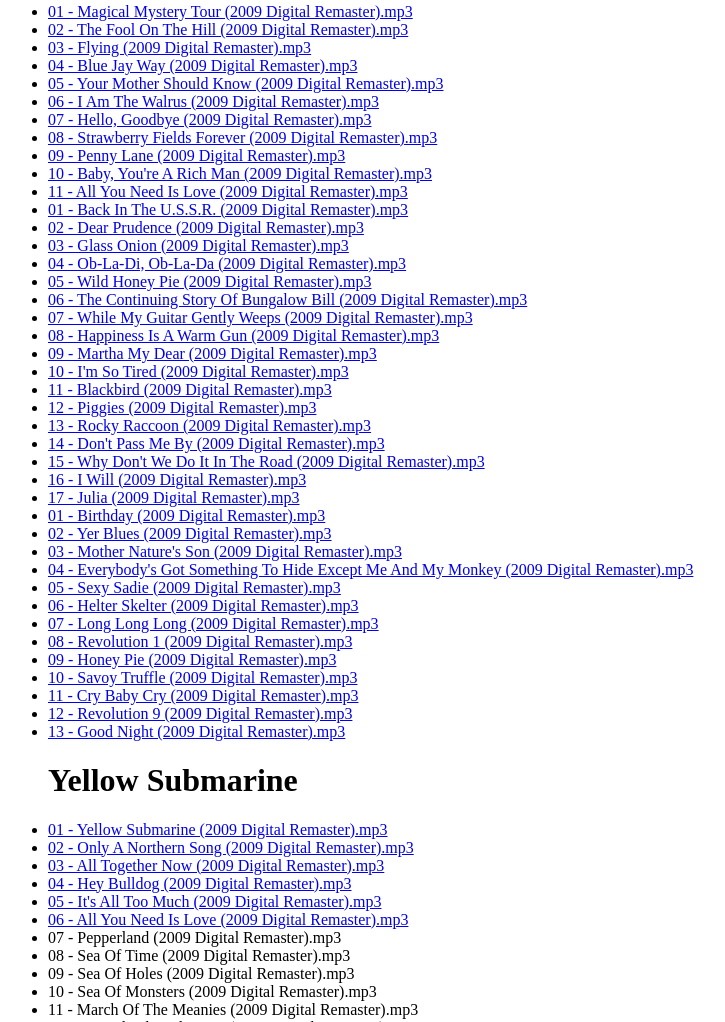
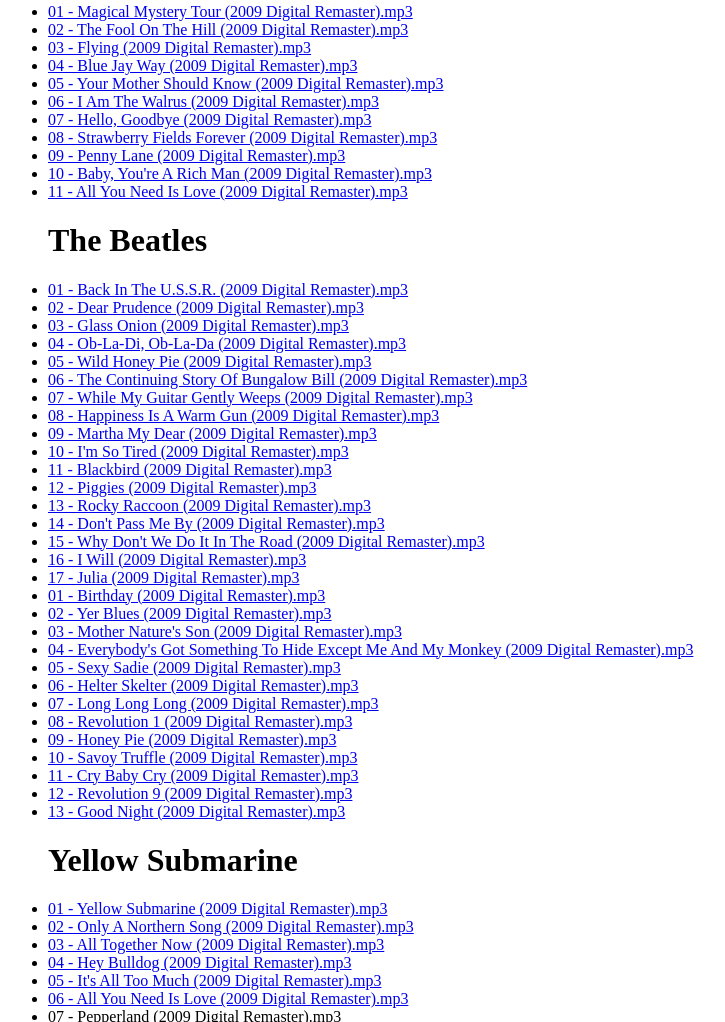
Before and after one commit to BrodyHmorestuff/BrodyHmorestuff.github.io, a plain HTML site: page beat/index.html in a window 1280 px wide. Shown: the part 2799-3821 px from the top of the page, without its empty margins (0-725 px from the left). Drawn offline with Linux system fonts and the light colour scheme.

Commit message:
Update index.html

```diff
--- a/beat/index.html
+++ b/beat/index.html
@@ -388,7 +388,7 @@
 		<li>
 			<a href="\beat\11 - All You Need Is Love (2009 Digital Remaster).mp3">11 - All You Need Is Love (2009 Digital Remaster).mp3</a>
 		</li>
-
+<h1>The Beatles</h1>
 		<li>
 			<a href="\beat\01 - Back In The U.S.S.R. (2009 Digital Remaster).mp3">01 - Back In The U.S.S.R. (2009 Digital Remaster).mp3</a>
 		</li>
```
